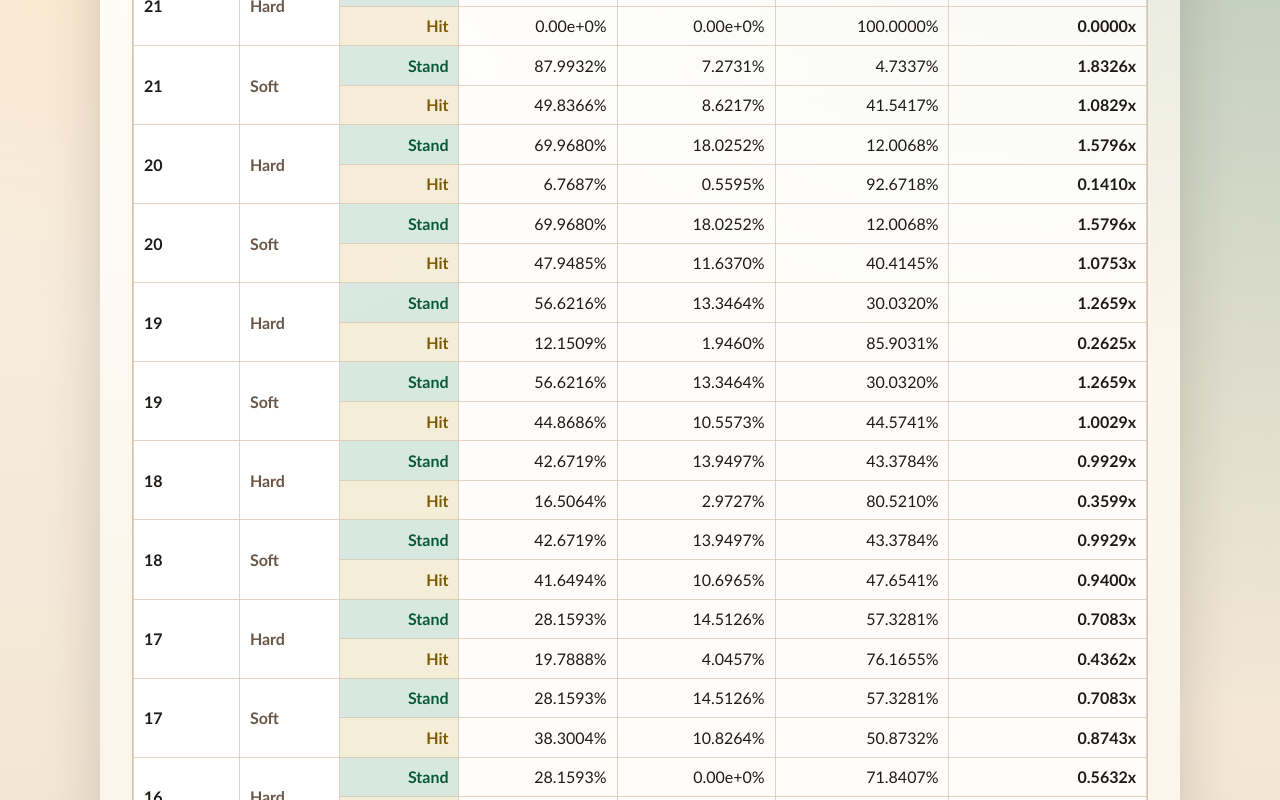
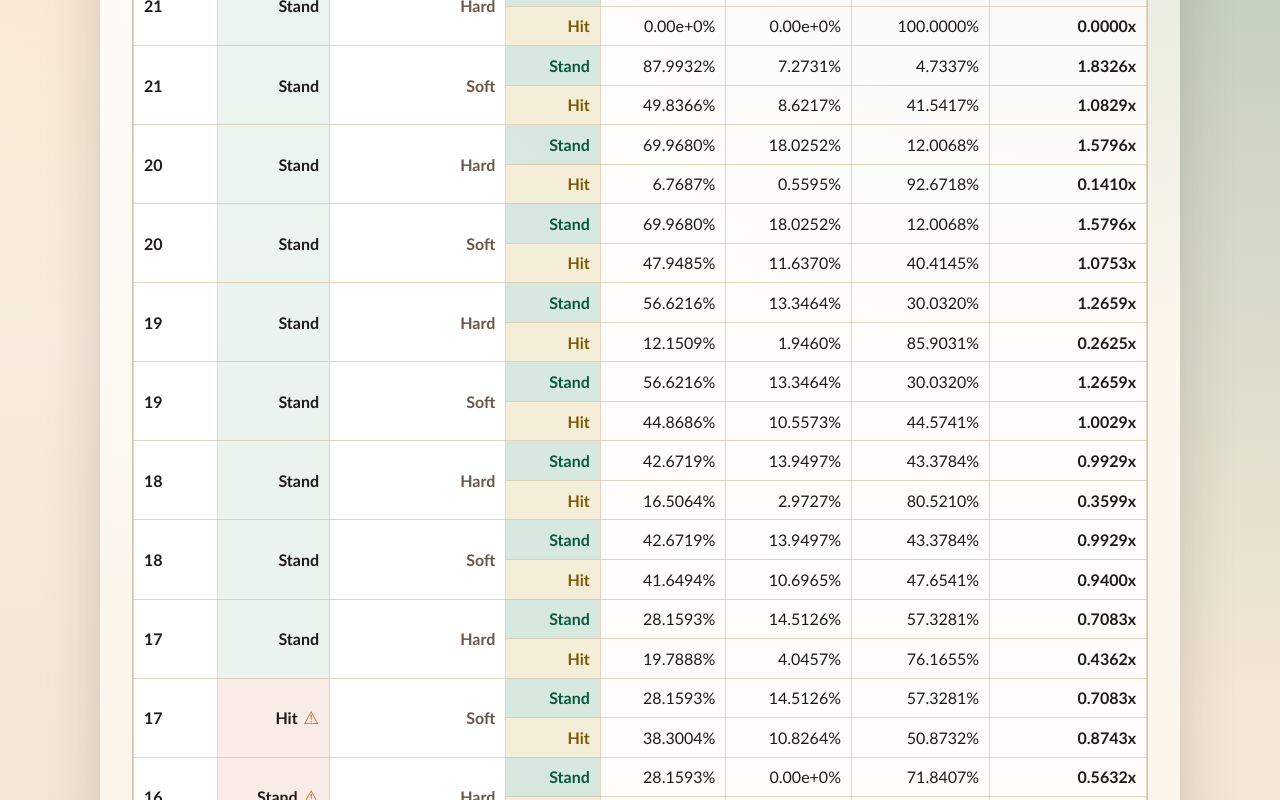
Before and after one commit to capelski/blackjack-calculator, a React (Vite) app: page /cascading-actions in a window 1280 px wide. Shown: the part 500-1300 px from the top of the page. Built offline with nearby package versions, Linux system fonts and the light colour scheme.

Commit message:
Add a column called Optimal action to the cascading actions table displaying the action with better expected results. If the action doesn't match the one defined by the stand threshold, flag the cell with a warning symbol

```diff
--- a/src/pages/cascading-actions/CascadingActionsPage.css
+++ b/src/pages/cascading-actions/CascadingActionsPage.css
@@ -72,6 +72,23 @@
   font-weight: 700;
 }
 
+.optimal-action-cell {
+  font-weight: 700;
+  text-align: center;
+  background: rgba(15, 125, 81, 0.08);
+}
+
+.optimal-action-cell.conflict {
+  background: rgba(214, 111, 72, 0.12);
+}
+
+.conflict-warning {
+  display: inline-block;
+  margin-left: 0.35rem;
+  font-size: 1.1em;
+  color: #c4651d;
+}
+
 @media (max-width: 760px) {
   .cascading-actions-table {
     min-width: 740px;
--- a/src/pages/cascading-actions/CascadingActionsPage.tsx
+++ b/src/pages/cascading-actions/CascadingActionsPage.tsx
@@ -33,6 +33,8 @@ type ScoreActionGroup = {
   score: number
   handType: 'Hard' | 'Soft'
   rows: ActionRow[]
+  optimalAction: 'Stand' | 'Hit'
+  conflictsWithThreshold: boolean
 }
 
 type HitTransition = {
@@ -150,6 +152,10 @@ function formatReturnPerUnit(value: number): string {
   return `${value.toFixed(4)}x`
 }
 
+function determineThresholdAction(score: number, threshold: number): 'Stand' | 'Hit' {
+  return score >= threshold ? 'Stand' : 'Hit'
+}
+
 function listScoreStates(): ScoreState[] {
   const states: ScoreState[] = []
 
@@ -177,6 +183,9 @@ function CascadingActionsPage() {
 
       const standReturnPerUnit = 1 + standOutcomes.win - standOutcomes.lose
       const hitReturnPerUnit = 1 + hitOutcomes.win - hitOutcomes.lose
+      const optimalAction: 'Stand' | 'Hit' = hitReturnPerUnit > standReturnPerUnit ? 'Hit' : 'Stand'
+      const thresholdAction = determineThresholdAction(state.score, standThreshold)
+      const conflictsWithThreshold = optimalAction !== thresholdAction
 
       return {
         id: `${state.handType}-${state.score}`,
@@ -194,6 +203,8 @@ function CascadingActionsPage() {
             returnPerUnit: hitReturnPerUnit,
           },
         ],
+        optimalAction,
+        conflictsWithThreshold,
       }
     })
   }, [dealerScores, standThreshold])
@@ -237,6 +248,7 @@ function CascadingActionsPage() {
               <tr>
                 <th scope="col">Score</th>
                 <th scope="col">Hand</th>
+                <th scope="col">Optimal action</th>
                 <th scope="col">Action</th>
                 <th scope="col">Win</th>
                 <th scope="col">Draw</th>
@@ -248,6 +260,10 @@ function CascadingActionsPage() {
               {scoreActionGroups.flatMap((group) => [
                 <tr key={`${group.id}-stand`}>
                   <th scope="row" rowSpan={2} className="state-cell score-cell">{group.score}</th>
+                  <td rowSpan={2} className={`optimal-action-cell ${group.conflictsWithThreshold ? 'conflict' : ''}`}>
+                    {group.optimalAction}
+                    {group.conflictsWithThreshold && <span className="conflict-warning" aria-label="Conflicts with threshold">⚠</span>}
+                  </td>
                   <th scope="row" rowSpan={2} className="state-cell hand-type-cell">{group.handType}</th>
                   <td className="action-cell stand">Stand</td>
                   <td>{formatProbability(group.rows[0].outcomes.win)}</td>
```
